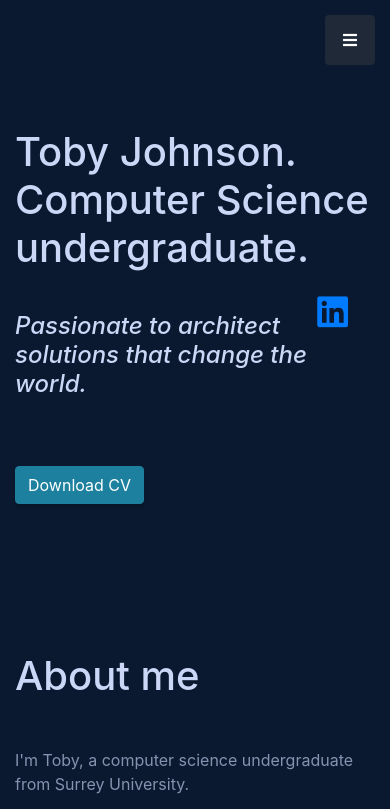
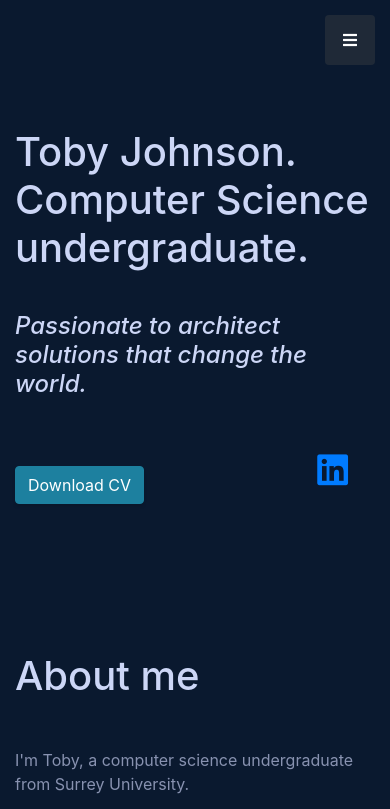
Before and after one commit to toby-j/personalPortfolio, a website with bundled scripts: page index.html in a window 390 px wide. Shown: the top 809 px of the page. Built offline with nearby package versions, Linux system fonts and the light colour scheme.

Commit message:
Formatted social for mobile

```diff
--- a/css/stylish-portfolio.css
+++ b/css/stylish-portfolio.css
@@ -583,6 +583,12 @@ a:active {
     }
 }
 
+@media (max-width:700px) {
+   .home-social-list {
+      top: 75%;
+   }
+}
+
 @media (max-width: 350px) {
     .masthead h1 {
         font-size: 2rem;
```
